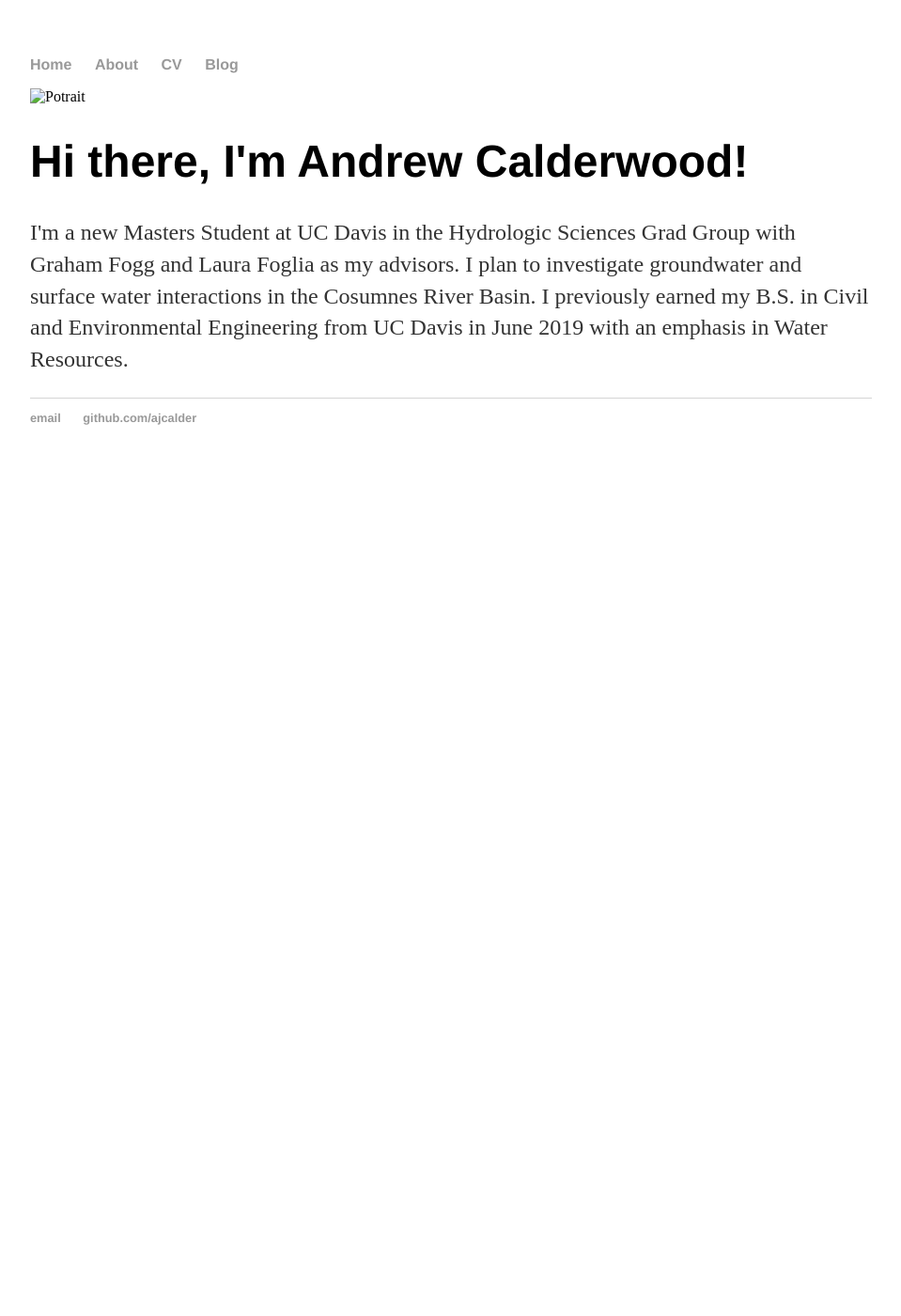
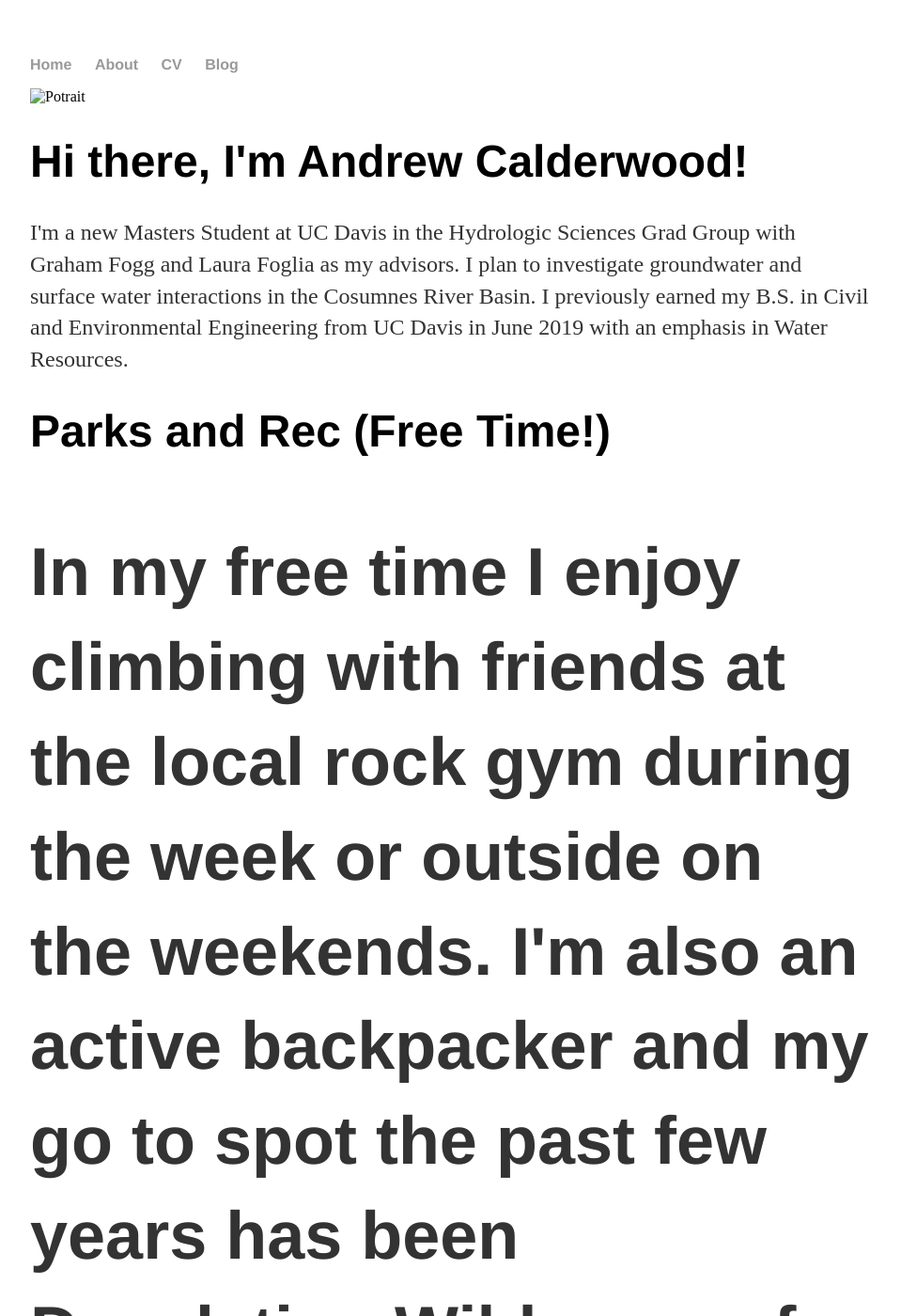
Before and after one commit to ajcalder/ajcalder.github.io, a Jekyll site: the page built from about/index.html, in a window 1280 px wide and 1400 px high. Shown: the whole window at 94% size, without its empty margins (160-1119 px from the left). Built offline with Jekyll 4.4.1, drawn with Linux system fonts in a browser that asks for light colours; some of the changed text lies outside the part shown.

Commit message:
Update index.html

```diff
--- a/about/index.html
+++ b/about/index.html
@@ -3,10 +3,16 @@ layout: default
 title: About Me
 ---
 <div class="blurb">
-	<img src="headshot.JPG" alt="Potrait">
+	<img src="headshot.jpg" alt="Potrait">
 	<h1>Hi there, I'm Andrew Calderwood!</h1>
 	<p>I'm a new Masters Student at UC Davis in the Hydrologic Sciences Grad Group with Graham Fogg and Laura Foglia as my advisors.
         I plan to investigate groundwater and surface water interactions in the Cosumnes River Basin. I previously earned my B.S. in
         Civil and Environmental Engineering from UC Davis in June 2019 with an emphasis in Water Resources. <p>
 
+	<h1>Parks and Rec (Free Time!)<h1>
+		<p> In my free time I enjoy climbing with friends at the local rock gym during the week or outside on the weekends.
+		I'm also an active backpacker and my go to spot the past few years has been Desolation Wilderness for short weekend trips.
+		On a more relaxed day, I read historical novelss or walk around the farmers market with friends. I lead an eight grade boys
+		bible study at my local church once a week where I organize active games and a quieter bible time. <p>
+
 </div><!-- /.blurb -->
```
